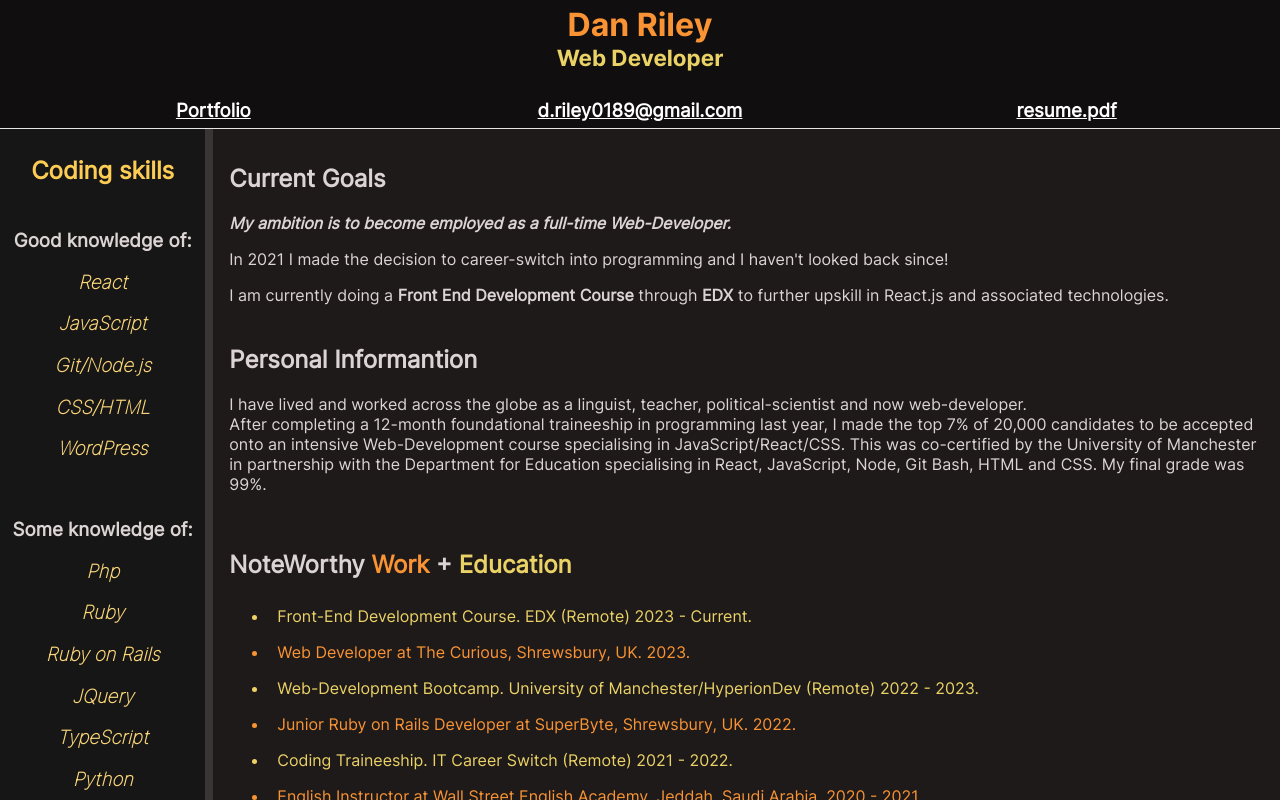
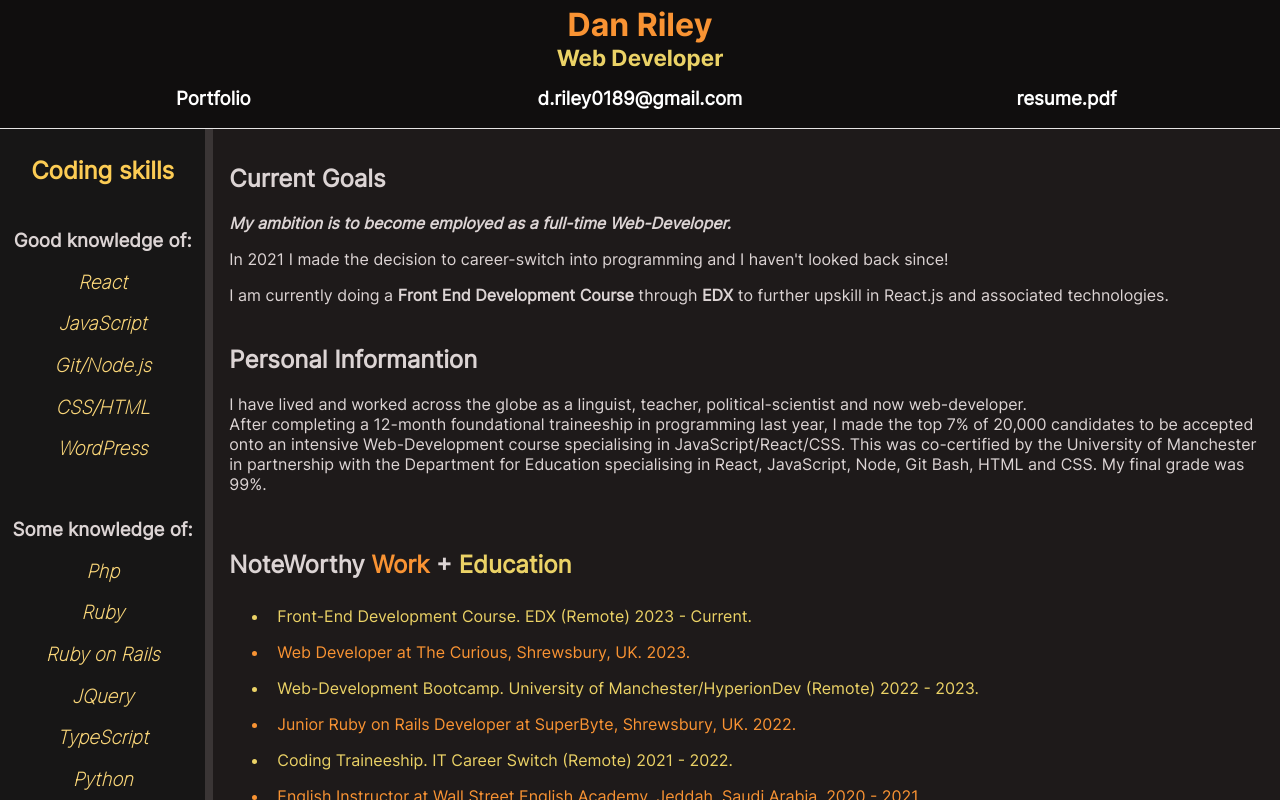
Before and after one commit to poeticider/Online-CV--Dan-Riley-, a React (Create React App) app: page / in a window 1280 px wide. Shown: the top 800 px of the page. Built offline with nearby package versions, Linux system fonts and the light colour scheme.

Commit message:
adds hover effect on nav links

```diff
--- a/src/Components/component.css
+++ b/src/Components/component.css
@@ -1,3 +1,17 @@
+
+/* ---------------------------------UNIVERSAL CSS -------------------------------------*/
+
+.anchorTags {
+    text-decoration: none;
+    text-decoration-color: #ebd266;
+}
+
+.anchorTagChild:hover {
+    color: #ebd266;
+    text-decoration: underline;
+
+
+}
 
 /* ----------------------------------HEADER CSS------------------------------ */
 
@@ -56,6 +70,10 @@
 .anchorTagChild {
     padding: 0rem;
     margin: 0rem;
+}
+
+.siteHeader > a > h3 {
+    padding-bottom: 0.5rem;
 }
 
 /* ----------------------------------MAIN CSS------------------------------ */
```
